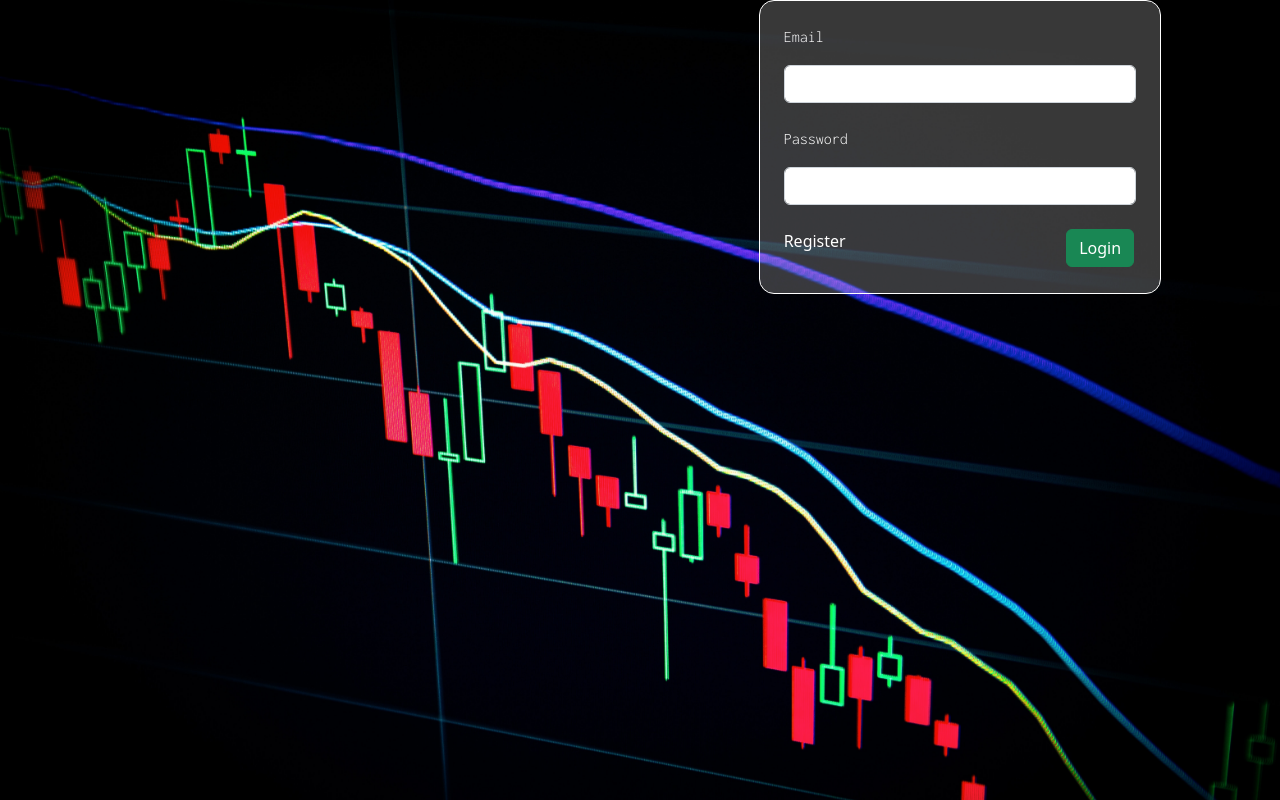
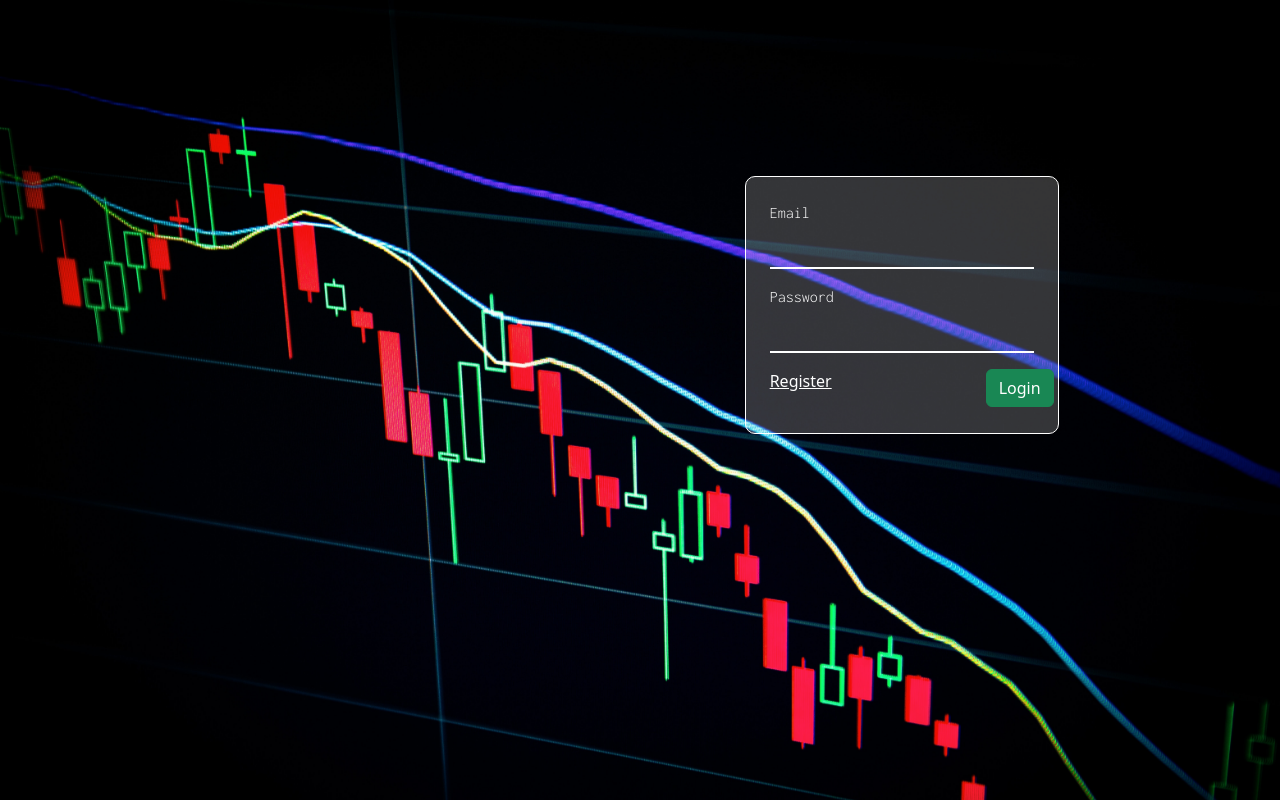
Before and after one commit to PedroBSanchez/stockQuoterUI, a React (Create React App) app: page / in a window 1280 px wide. Built offline with nearby package versions, Linux system fonts and the light colour scheme.

Commit message:
Implementando tela de login

```diff
--- a/package.json
+++ b/package.json
@@ -16,6 +16,7 @@
     "react-router-dom": "^6.6.1",
     "react-scripts": "5.0.1",
     "styled-components": "^5.3.6",
+    "sweetalert": "^2.1.2",
     "web-vitals": "^2.1.4"
   },
   "scripts": {
--- a/src/components/LoginCard.css
+++ b/src/components/LoginCard.css
@@ -1,17 +1,18 @@
 .login-card {
-  background-color: rgba(204, 203, 203, 0.274);
+  background-color: rgba(255, 255, 255, 0.205);
   border: 1px solid rgb(255, 255, 255);
-  border-radius: 15px;
+  border-radius: 10px;
   color: white;
 }
 
 .login-input-login {
   background-color: rgba(204, 203, 203, 0);
   color: white;
-  border: 3px solid white;
+  border: 2px solid white;
   border-top: none;
   border-left: none;
   border-right: none;
+  width: 100%;
 }
 
 .login-input-login:focus {
@@ -21,8 +22,14 @@
   border-left: none;
   border-right: none;
   box-shadow: 0 0 0 0;
+  outline: none;
 }
 
 .login-label-login {
   font-family: "Inconsolata";
 }
+
+.login-register {
+  cursor: pointer;
+  text-decoration-line: underline;
+}
--- a/src/components/LoginCard.jsx
+++ b/src/components/LoginCard.jsx
@@ -1,28 +1,140 @@
 import React, { useState } from "react";
-import { Button, FormControl, InputGroup, Row, Col } from "react-bootstrap";
+import Form from "react-bootstrap/Form";
+import Modal from "react-bootstrap/Modal";
+import "./LoginCard.css";
+import "../screens/Login.css";
+import swal from "sweetalert";
+import axios from "axios";
 
-import "./LoginCard.css";
+import { Button, FormControl } from "react-bootstrap";
 
 const LoginCard = () => {
   const [email, setEmail] = useState("");
   const [password, setPassword] = useState("");
 
+  const [newEmail, setNewEmail] = useState("");
+  const [newPassword, setNewPassword] = useState("");
+
+  const [newlogin, setNewLogin] = useState();
+
+  const isValidEmail = /^[\w-\.]+@([\w-]+\.)+[\w-]{2,4}$/g;
+
+  const validateEmail = (emailText) => {
+    if (emailText && emailText.match(isValidEmail)) {
+      return true;
+    }
+    return false;
+  };
+
+  const handleLogin = () => {};
+
+  const handleRegister = () => {
+    const isValidEmail = validateEmail(newEmail);
+    if (!isValidEmail) {
+      return swal({
+        title: "Email invalid",
+
+        icon: "warning",
+        dangerMode: true,
+      });
+    }
+    if (!newEmail || newEmail == "" || !newPassword || newPassword == "") {
+      return swal({
+        title: "Required fields",
+        icon: "warning",
+        dangerMode: true,
+      });
+    }
+
+    //Fazer requisição na api para registrar e verificar retorno
+    const isValidResiter = register();
+
+    if (isValidResiter) {
+      console.log("ok");
+      //Proxima página
+    }
+  };
+
+  const register = async () => {
+    await axios
+      .post(`http://localhost:8000/api/users/create`, {
+        email: newEmail,
+        password: newPassword,
+      })
+      .then(function (response) {
+        if (response.status == 200) {
+          setNewEmail("");
+          setNewPassword("");
+          setNewLogin(response.data);
+          console.log(response.data);
+          return true;
+        }
+        swal({
+          title: response.data.error ? response.data.error : "Error",
+          icon: "warning",
+          dangerMode: true,
+        });
+        return false;
+      })
+      .catch(function (error) {
+        console.log(error);
+        swal({
+          title: "Error",
+          icon: "warning",
+          dangerMode: true,
+        });
+      });
+  };
+
+  const login = async () => {};
+
+  //Modal Settings
+  const [show, setShow] = useState(false);
+  const handleClose = () => setShow(false);
+  const handleShow = () => setShow(true);
+
   return (
-    <div className="login-card p-4">
-      <p className="login-label-login">Email</p>
-      <FormControl className="login-input-login" />
-      <p className="login-label-login mt-4">Password</p>
-      <FormControl className="login-input-login" />
-      <Row className="mt-4">
-        <Col>
-          <p>Register</p>
-        </Col>
-        <Col />
-        <Col md={3} sm={2}>
-          <Button variant="success">Login</Button>
-        </Col>
-      </Row>
-    </div>
+    <>
+      <div className="login-card p-4">
+        <p className="login-label-login">Email</p>
+        <input className="login-input-login" />
+        <p className="login-label-login mt-3">Password</p>
+        <input className="login-input-login" />
+        <div className="row mt-3">
+          <div className="col-md-3">
+            <p className="login-register" onClick={handleShow}>
+              Register
+            </p>
+          </div>
+          <div className="offset-md-6 col-md-3">
+            <button className="btn btn-success">Login</button>
+          </div>
+        </div>
+      </div>
+
+      <Modal show={show} onHide={handleClose} centered>
+        <Modal.Header closeButton>
+          <Modal.Title>Register</Modal.Title>
+        </Modal.Header>
+        <Modal.Body>
+          <FormControl
+            placeholder="Email"
+            type="email"
+            onChange={(e) => setNewEmail(e.target.value)}
+          />
+          <FormControl
+            placeholder="Password"
+            className="mt-3"
+            onChange={(e) => setNewPassword(e.target.value)}
+          />
+        </Modal.Body>
+        <Modal.Footer>
+          <Button variant="success" onClick={handleRegister}>
+            Confirm
+          </Button>
+        </Modal.Footer>
+      </Modal>
+    </>
   );
 };
 
--- a/src/screens/Login.css
+++ b/src/screens/Login.css
@@ -6,6 +6,6 @@
   background-size: cover;
 }
 
-.login-position {
-  margin-top: 20vh;
+.posicao-xesque {
+  margin-top: 22vh;
 }
--- a/src/screens/Login.jsx
+++ b/src/screens/Login.jsx
@@ -1,5 +1,5 @@
 import React from "react";
-import { Col, Container, Row } from "react-bootstrap";
+
 import { useNavigate } from "react-router-dom";
 import LoginCard from "../components/LoginCard";
 
@@ -13,15 +13,13 @@ const Login = () => {
 
   return (
     <div className="login-background">
-      <Container fluid>
-        <Row className="login-position">
-          <Col md={3} />
-          <Col md={4} />
-          <Col md={4}>
+      <div className="container-fluid">
+        <div className="posicao-xesque">
+          <div className="offset-md-7 col-md-3">
             <LoginCard />
-          </Col>
-        </Row>
-      </Container>
+          </div>
+        </div>
+      </div>
     </div>
   );
 };
```
Also changed, not shown: 2 other files (tests, documents, lock files or other folders).
